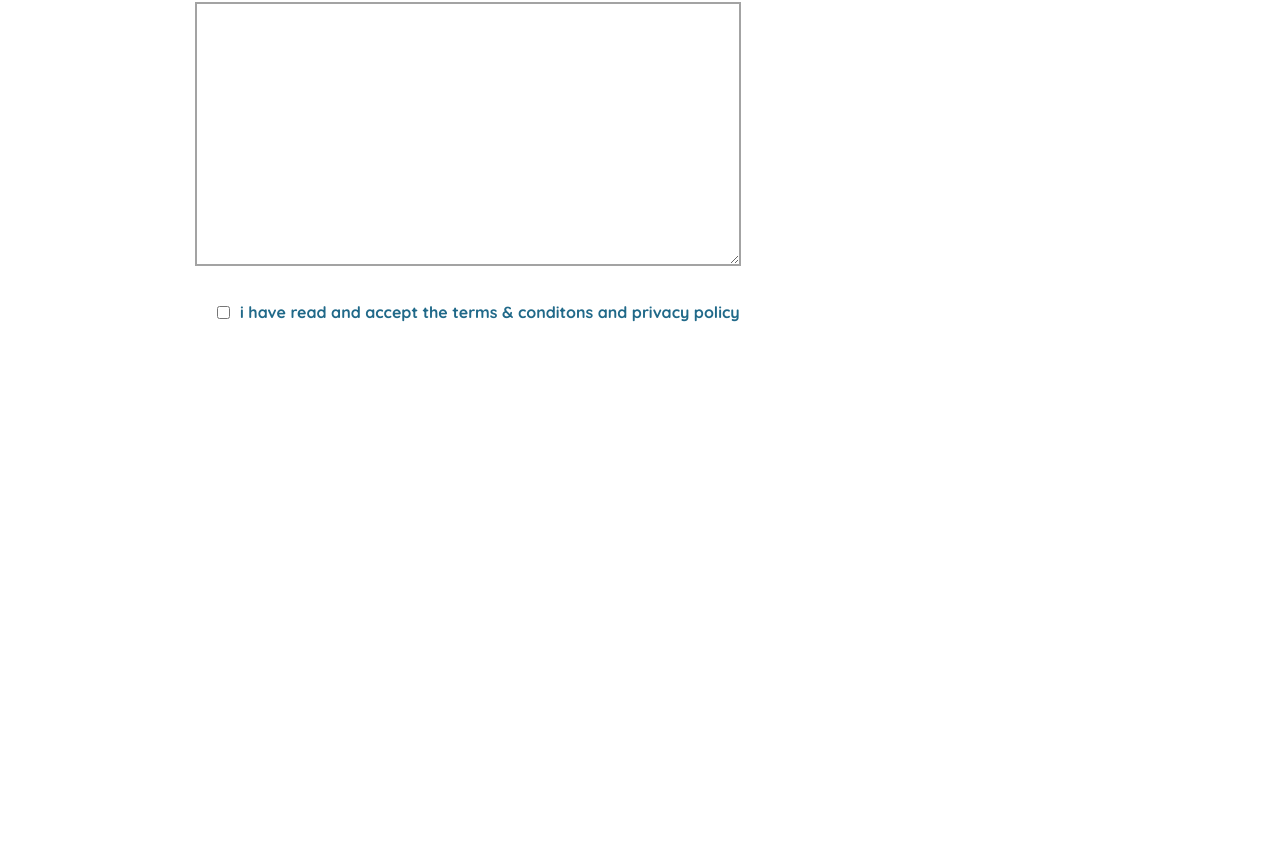
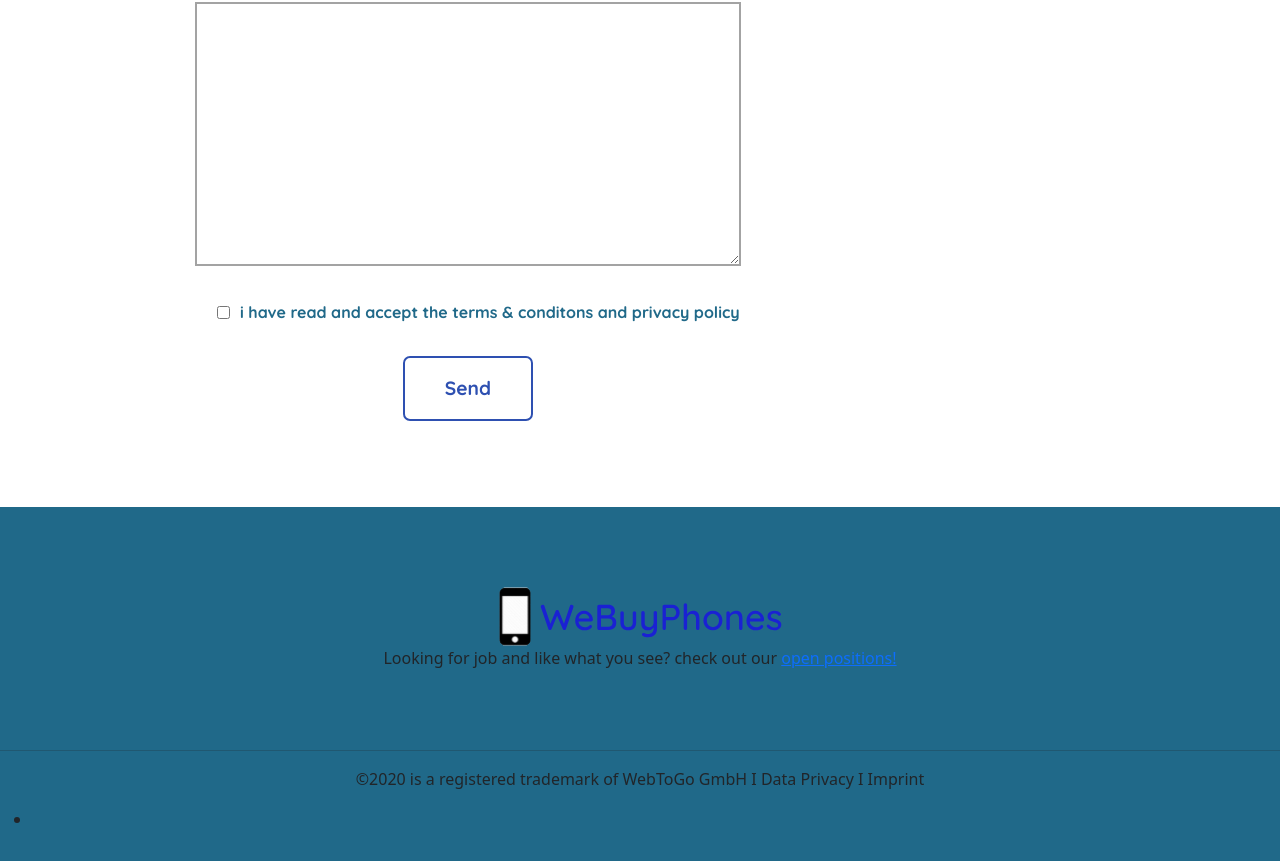
Before and after one commit to Habeeb-marcus/phone-website, a React (Create React App) app: page / in a window 1280 px wide. Shown: the part 4523-5384 px from the top of the page. Before the commit the page ends 4934 px from the top, so only its background shows below. Built offline with nearby package versions, Linux system fonts and the light colour scheme.

Commit message:
the landing page almost finished remaing the footer

```diff
--- a/package.json
+++ b/package.json
@@ -4,12 +4,14 @@
   "private": true,
   "dependencies": {
     "@fortawesome/fontawesome-svg-core": "^1.2.36",
+    "@fortawesome/free-brands-svg-icons": "^5.15.4",
     "@fortawesome/free-solid-svg-icons": "^5.15.4",
     "@fortawesome/react-fontawesome": "^0.1.15",
     "@testing-library/jest-dom": "^5.11.4",
     "@testing-library/react": "^11.1.0",
     "@testing-library/user-event": "^12.1.10",
     "aos": "^3.0.0-beta.6",
+    "babel-plugin-macros": "^3.1.0",
     "bootstrap": "5.1.1",
     "node-sass": "^6.0.1",
     "react": "^17.0.2",
--- a/src/App.js
+++ b/src/App.js
@@ -23,7 +23,7 @@ function App() {
         <Section4 />
         <Section5 />
         <Form/>
-        {/* <Footer/> */}
+        <Footer/>
       </div>
     </BrowserRouter>
   );
--- a/src/components/Footer/Footer.css
+++ b/src/components/Footer/Footer.css
@@ -0,0 +1,13 @@
+.footer-cont {
+        padding: 2rem 0rem;
+        background: #206989;
+}
+
+.top-main {
+    padding: 3rem 6rem;
+    text-align: center;
+}
+
+.bottom-footer {
+    text-align: center;
+}
--- a/src/components/Footer/Footer.js
+++ b/src/components/Footer/Footer.js
@@ -1,12 +1,50 @@
 import React from "react";
+import { NavLink } from "react-router-dom";
 import './Footer.css'
+import imgFoot from './../../images/logo.svg'
+import { library } from '@fortawesome/fontawesome-svg-core'
+import { FontAwesomeIcon } from '@fortawesome/react-fontawesome'
+// import { faTwitter } from '@fortawesome/free-brand-svg-icons'
+// import { faTwitter, faFacebook, faInstagram, faLinkedin } from '@fortawesome/free-brand-svg-icons'
+
+
+
+
 
 
 function Footer() {
 
     return (
-        <div>
+        <div className="footer-cont">
+            {/* top footer */}
+            <div className="top-footer">
+                <div className="top-main">
+                    <img src={imgFoot} alt="logo"/>
+                    <p>Looking for job and like what you see? check out our <NavLink to="/">open positions!</NavLink> </p>
+                </div>
+            </div>
+            <hr/>
 
+            {/* bottom footer */}
+            <div className="bottom-footer">
+                <p>©2020  is a registered trademark of WebToGo GmbH I Data Privacy I Imprint</p>
+                <ul class="social">
+                    <li>
+                        <NavLink target="_blank" to="https://www.facebook.com/myhandycheck">
+                            {/* <FontAwesomeIcon icon={faTwitter}/> */}
+                            {/* <FontAwesomeIcon icon={faFacebook}/> */}
+                            {/* <FontAwesomeIcon icon={faInstagram}/> */}
+                            {/* <FontAwesomeIcon icon={faLinkedin}/> */}
+                            <FontAwesomeIcon icon={['fab', 'twitter']} />
+
+                        </NavLink>
+                    </li>
+                    {/* <li class="facebook"><NavLink target="_blank" to="https://www.facebook.com/myhandycheck" title="Facebook"><FontAwesomeIcon class="icon-facebook"></FontAwesomeIcon></NavLink></li>
+                    <li class="twitter"><a target="_blank" href="https://twitter.com/myhandycheck" title="Twitter"><i class="icon-twitter"></i></a></li>
+                    <li class="linkedin"><a target="_blank" href="https://www.linkedin.com/company/myhandycheck/" title="LinkedIn"><i class="icon-linkedin"></i></a></li>
+                    <li class="instagram"><a target="_blank" href="https://www.instagram.com/myhandycheck/" title="Instagram"><i class="icon-instagram"></i></a></li> */}
+                </ul>
+            </div>
         </div>
     )
 
--- a/src/components/Forms/Form.css
+++ b/src/components/Forms/Form.css
@@ -106,3 +106,23 @@ form {
          text-decoration: underline;
          color: #2e50b1;
      }
+
+     .submit {
+         margin-top: 2rem;
+         border-radius: 7px;
+         background: transparent;
+         color: #2e50b1;
+         border: 2px solid #2e50b1;
+         width: 130px;
+        font-family: 'Quicksand';
+        font-weight: 600;
+        transition: all .3s ease-out;
+        font-size: 1.2rem;
+
+     }
+
+
+    .submit:hover {
+        background: #2e50b1;
+        color: #fff;
+    }
--- a/src/components/Forms/Form.js
+++ b/src/components/Forms/Form.js
@@ -38,6 +38,9 @@ function Form() {
                     {" "} <NavLink to="/https://www.myhandycheck.com/en/termsandconditions/">terms & conditons</NavLink>  and
                     {" "} <NavLink to="/https://www.webtogo.de/privacy-policy/"> privacy policy</NavLink> </span>
                 </label>
+
+                <button className="submit"> Send </button>
+
                 </form>
             </div>
 
--- /dev/null
+++ b/src/components/babel.config.js
@@ -0,0 +1,5 @@
+module.exports = function (api) {
+  return {
+    plugins: ['macros'],
+  }
+}
```
Also changed, not shown: 1 other file (tests, documents, lock files or other folders).
